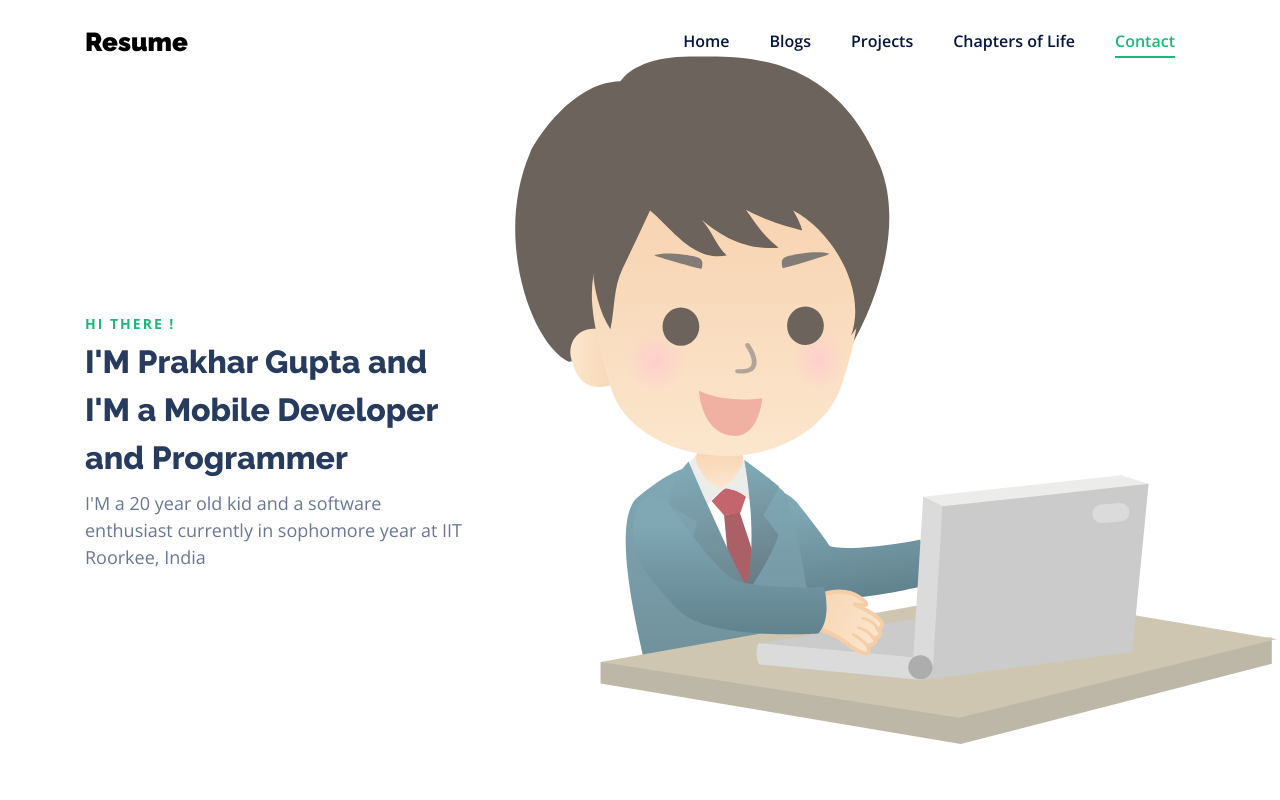
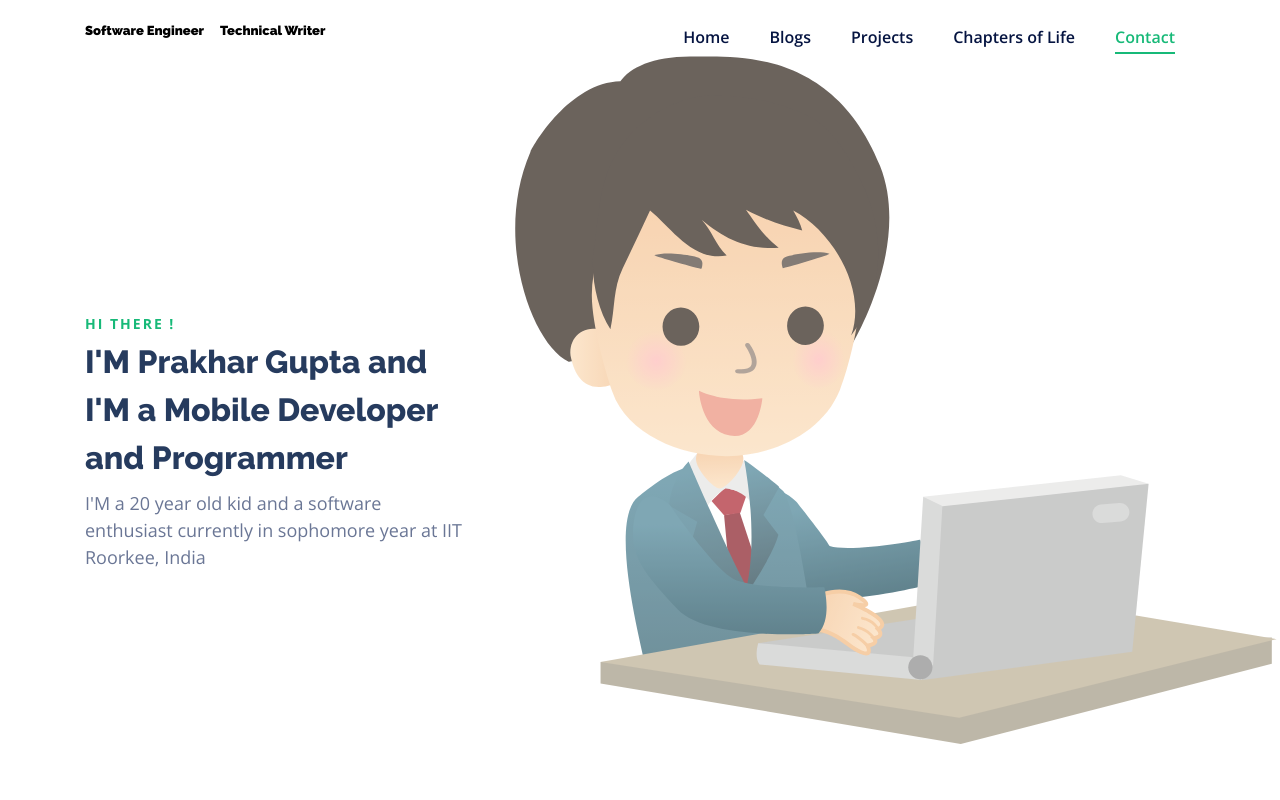
Before and after one commit to guptaprakhariitr/Portfolio_Website, a plain HTML site: page index.html in a window 1280 px wide. Shown: the top 800 px of the page. Drawn offline with nearby package versions, Linux system fonts and the light colour scheme; some packages are replaced by stand-ins of ours; no server answers; files whose address does not match are found by name.

Commit message:
added tech resume

```diff
--- a/index.html
+++ b/index.html
@@ -32,7 +32,8 @@
   <body data-spy="scroll" data-target=".site-navbar-target" data-offset="300">
     <nav class="navbar navbar-expand-lg navbar-dark ftco_navbar ftco-navbar-light site-navbar-target" id="ftco-navbar">
 	    <div class="container">
-			<a class="navbar-brand" href="./resume.pdf">Resume</a>
+			<a class="navbar-brand" href="./resume.pdf"><p style="font-size: small;">Software Engineer</p></a>
+			<a class="navbar-brand" href="./technical.pdf"><p style="font-size: small;">Technical Writer</p></a>
 	      <button class="navbar-toggler js-fh5co-nav-toggle fh5co-nav-toggle" type="button" data-toggle="collapse" data-target="#ftco-nav" aria-controls="ftco-nav" aria-expanded="false" aria-label="Toggle navigation">
 	        <span class="oi oi-menu"></span> Menu
 	      </button>
```
Also changed, not shown: 1 other file.
